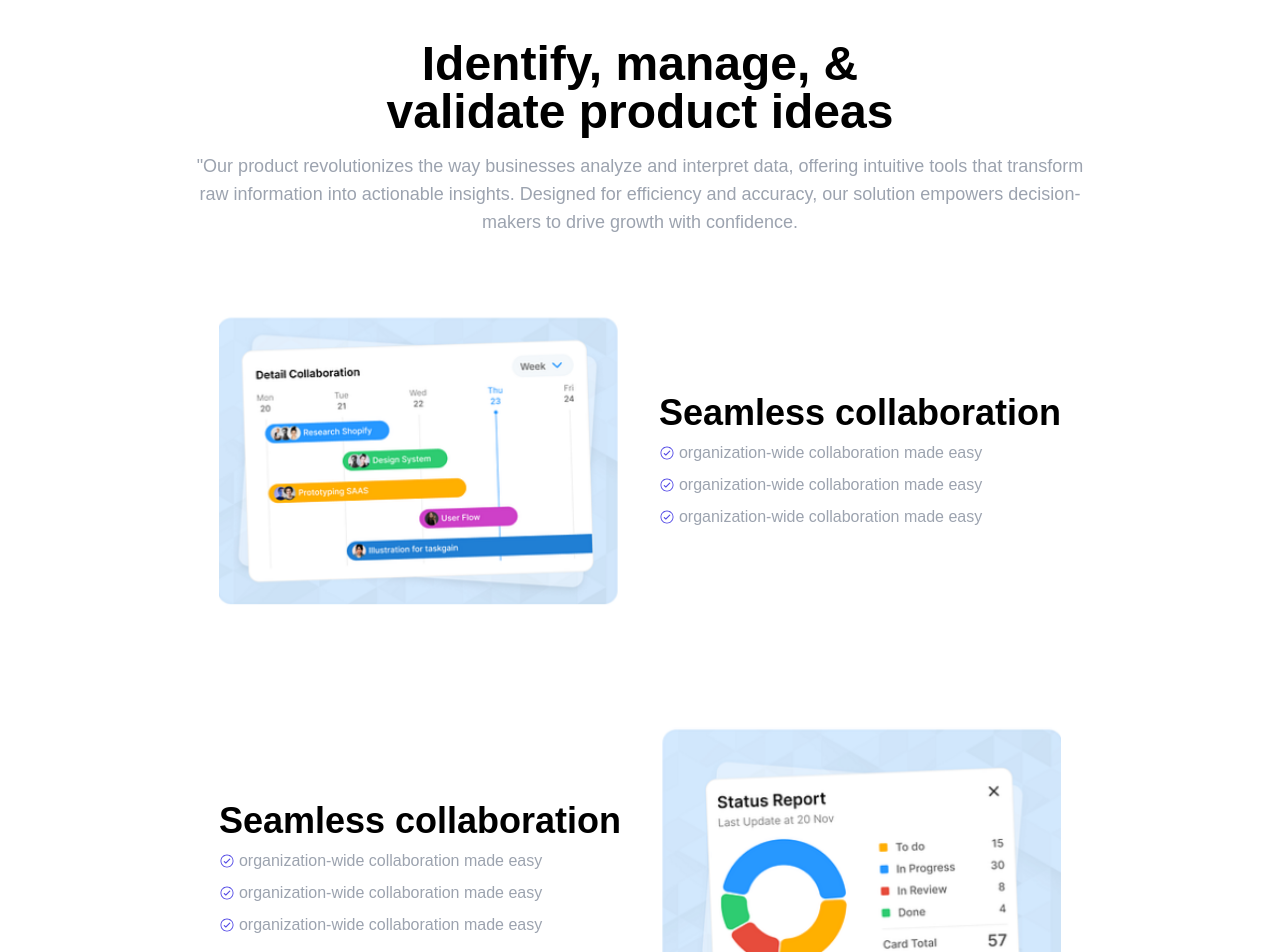
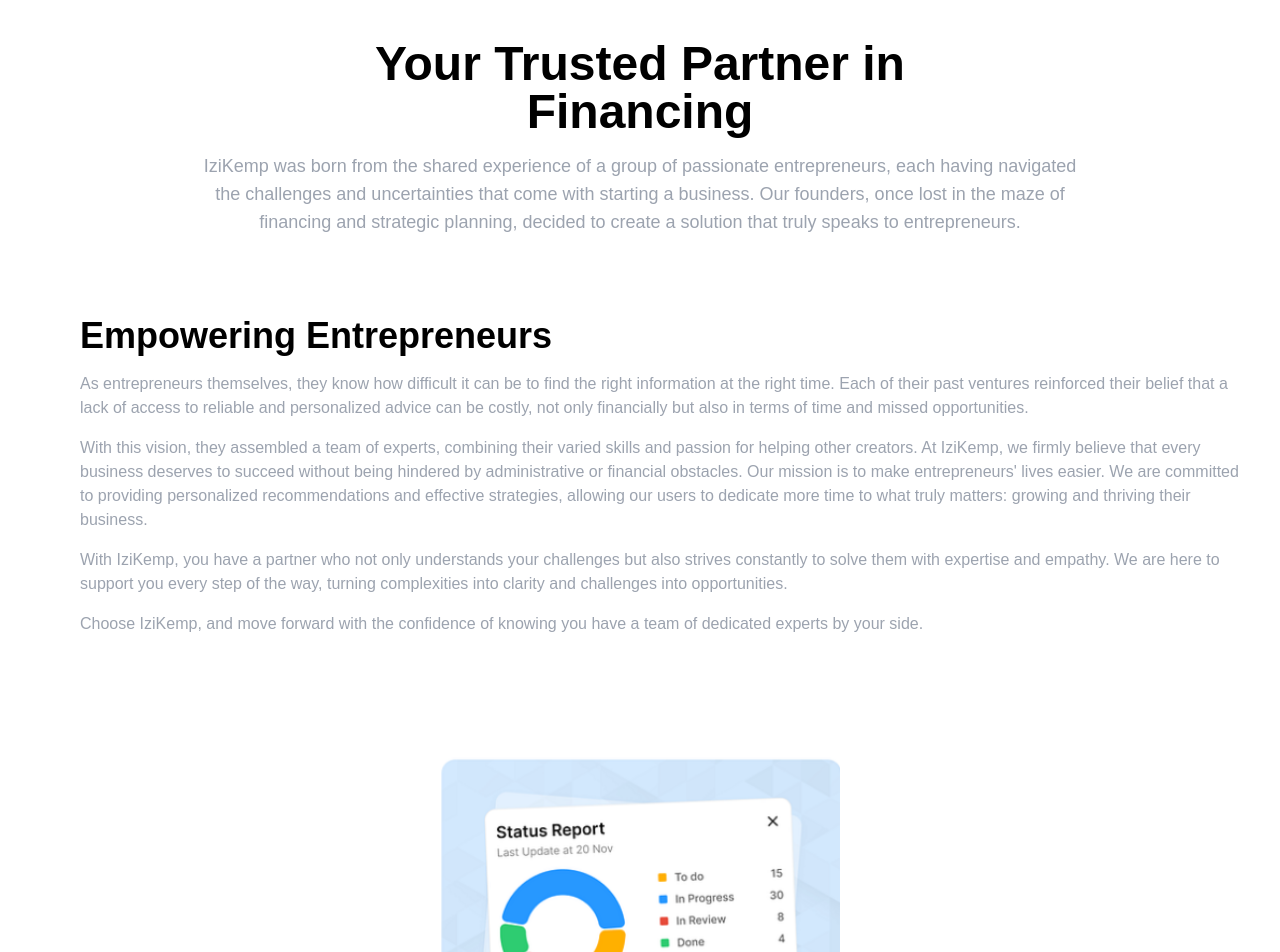
Before and after one commit to Snipbyte/report, a Next.js app: page /components/about/contentSection in a window 1280 px wide. Shown: the top 952 px of the page. Built offline with nearby package versions, Linux system fonts and the light colour scheme.

Commit message:
about us

```diff
--- a/src/app/components/about/contentSection/page.js
+++ b/src/app/components/about/contentSection/page.js
@@ -5,63 +5,46 @@
   return (
     <div>
       <h3 className="lg:text-5xl text-2xl w-[600px] mx-auto font-bold text-center mt-10">
-        Identify, manage, & validate product ideas
+      Your Trusted Partner in Financing
             </h3>
       <p className="text-lg text-paraColor text-center mt-4 w-[900px] mx-auto">
-      "Our product revolutionizes the way businesses analyze and interpret data, offering intuitive tools that transform raw information into actionable insights. Designed for efficiency and accuracy, our solution empowers decision-makers to drive growth with confidence.
+      IziKemp was born from the shared experience of a group of passionate entrepreneurs, each having navigated the challenges and uncertainties that come with starting a business. Our founders, once lost in the maze of financing and strategic planning, decided to create a solution that truly speaks to entrepreneurs.
       </p>
       <div className="flex items-center justify-center gap-10 p-10 mt-10">
   <div>
-        <Image className="w-[400px] rounded-md" src="/images/contentgraph.png" width={500} height={500}/>
+
   </div>
   <div>
-          <h2 className="text-4xl font-bold">Seamless collaboration</h2>
-          <div className="flex items-center gap-1 mt-2">
-            <IoIosCheckmarkCircleOutline className="text-hoverBtnColor" />
-            <p className="text-md text-paraColor">
-              organization-wide collaboration made easy
+    <h2 className="text-4xl font-bold">Empowering Entrepreneurs</h2>
+    <p className="text-md text-paraColor mt-4">
+      As entrepreneurs themselves, they know how difficult it can be to find the right information at the right time.
+      Each of their past ventures reinforced their belief that a lack of access to reliable and personalized advice
+      can be costly, not only financially but also in terms of time and missed opportunities.
     </p>
-          </div>
-          <div className="flex items-center gap-1 mt-2">
-            <IoIosCheckmarkCircleOutline className="text-hoverBtnColor" />
-            <p className="text-md text-paraColor">
-              organization-wide collaboration made easy
+    <p className="text-md text-paraColor mt-4">
+      With this vision, they assembled a team of experts, combining their varied skills and passion for helping other
+      creators. At IziKemp, we firmly believe that every business deserves to succeed without being hindered by
+      administrative or financial obstacles. Our mission is to make entrepreneurs' lives easier. We are committed to
+      providing personalized recommendations and effective strategies, allowing our users to dedicate more time to what
+      truly matters: growing and thriving their business.
     </p>
-          </div>
-          <div className="flex items-center gap-1 mt-2">
-            <IoIosCheckmarkCircleOutline className="text-hoverBtnColor" />
-            <p className="text-md text-paraColor">
-              organization-wide collaboration made easy
+    <p className="text-md text-paraColor mt-4">
+      With IziKemp, you have a partner who not only understands your challenges but also strives constantly to solve them
+      with expertise and empathy. We are here to support you every step of the way, turning complexities into clarity and
+      challenges into opportunities.
+    </p>
+    <p className="text-md text-paraColor mt-4">
+      Choose IziKemp, and move forward with the confidence of knowing you have a team of dedicated experts by your side.
     </p>
   </div>
 </div>
-      </div>
+
 <div className="flex items-center justify-center gap-10 p-10 mt-10">
   <div>
-          <h2 className="text-4xl font-bold">Seamless collaboration</h2>
-          <div className="flex items-center gap-1 mt-2">
-            <IoIosCheckmarkCircleOutline className="text-hoverBtnColor" />
-            <p className="text-md text-paraColor">
-              organization-wide collaboration made easy
-            </p>
-          </div>
-          <div className="flex items-center gap-1 mt-2">
-            <IoIosCheckmarkCircleOutline className="text-hoverBtnColor" />
-            <p className="text-md text-paraColor">
-              organization-wide collaboration made easy
-            </p>
-          </div>
-          <div className="flex items-center gap-1 mt-2">
-            <IoIosCheckmarkCircleOutline className="text-hoverBtnColor" />
-            <p className="text-md text-paraColor">
-              organization-wide collaboration made easy
-            </p>
+    <Image className="w-[400px] rounded-md" src="/images/contentdashboard2.png" width={500} height={500} />
   </div>
 </div>
-        <div>
-          <Image className="" src="/images/contentdashboard2.png" width={400} height={400}/>
-        </div>
-      </div>
+
     </div>
   );
 };
--- a/src/app/components/about/demoSection/page.js
+++ b/src/app/components/about/demoSection/page.js
@@ -1,4 +1,5 @@
 import Image from "next/image";
+import Link from "next/link";
 import React from "react";
 
 const DemoSection = () => {
@@ -11,9 +12,14 @@
         and discuss how it would fit into
         <br /> your processes!
       </h2>
-      <button className="w-32 rounded-full text-md text-white bg-btnColor hover:bg-hoverBtnColor  px-2 py-2 duration-700  mt-5">
-        Book Demo
-      </button>
+      <div className="my-5">
+        <Link
+          href="/login"
+          className="my-5 w-32 rounded-full text-md text-white bg-btnColor hover:bg-hoverBtnColor  px-2 py-2 duration-700  mt-5"
+        >
+          Book Demo
+        </Link>
+      </div>
       <div className="absolute top-0 bottom-[-100px] left-[700px] ">
         <Image
           className=" h-[300px] "
--- a/src/app/components/about/heroSection/page.js
+++ b/src/app/components/about/heroSection/page.js
@@ -6,11 +6,11 @@
     <div className="bg-lightCard p-5">
 
       <h3 className="lg:text-6xl text-3xl font-bold text-center ">
-        Collaborative solution <br />
-        <span className="text-hoverBtnColor">for large teams</span>{" "}
+      Your Trusted  <br />
+        <span className="text-hoverBtnColor">Partner in Financing</span>{" "}
       </h3>
       <p className="text-lg text-paraColor text-center mt-4 w-[900px] mx-auto">
-      Our team is committed to delivering accurate and insightful reports, combining data-driven analysis with expert perspectives to provide clear, actionable information. We strive to maintain the highest standards of integrity and transparency in all our reporting.
+      At IziKemp, our mission is to empower entrepreneurs with powerful tools and expert advice. Explore our story, meet our team, and find out how we can help turn your ambitions into achievements.
       </p>
       <div className="p-20">
         <Image
--- a/src/app/components/common/header/page.js
+++ b/src/app/components/common/header/page.js
@@ -71,6 +71,12 @@
             className="hover:underline hover:underline-offset-4 cursor-pointer hover:scale-110 transition ease-out hover:ease-in-out duration-300"
           >
             {t("Contact Us")}
+          </Link>
+          <Link
+            href="/calculator"
+            className="hover:underline hover:underline-offset-4 cursor-pointer hover:scale-110 transition ease-out hover:ease-in-out duration-300"
+          >
+            {t("Calculators")}
           </Link>
         </div>
         <div className="flex gap-4 items-center">
--- a/src/app/components/landingpage/ambitionCard/page.js
+++ b/src/app/components/landingpage/ambitionCard/page.js
@@ -1,23 +1,34 @@
-import Image from 'next/image'
-import React from 'react'
+import Image from "next/image";
+import Link from "next/link";
+import React from "react";
 
 const AmbitionCard = () => {
-    return (
-        <div className='lg:flex block my-10'>
-            <div className='w-full lg:w-[50%]'>
-                <Image className='w-full lg:h-[400px] h-full' src="/images/lp7.jpg" width={1000} height={1000} />
-            </div>
-            <div className='w-full   lg:w-[50%]  bg-lightCard shadow-2xl p-10'>
-                <p className='text-headingColor  text-3xl my-4'>Try IziKemp, generate
-                    your report instantly, and discuss with an expert today!</p>
-                <div className='flex justify-center'>
-                    <button className='w-60 text-center p-4 text-lg hover:duration-700 bg-btnColor text-white hover:bg-hoverBtnColor rounded-full my-4'>
-                        Start Your Simulation
-                    </button>
-                </div>
-            </div>
+  return (
+    <div className="lg:flex block my-10">
+      <div className="w-full lg:w-[50%]">
+        <Image
+          className="w-full lg:h-[400px] h-full"
+          src="/images/lp7.jpg"
+          width={1000}
+          height={1000}
+        />
+      </div>
+      <div className="w-full   lg:w-[50%]  bg-lightCard shadow-2xl p-10">
+        <p className="text-headingColor  text-3xl my-4">
+          Try IziKemp, generate your report instantly, and discuss with an
+          expert today!
+        </p>
+        <div className="flex justify-center">
+          <Link
+            href="/calculator"
+            className="w-60 text-center p-4 text-lg hover:duration-700 bg-btnColor text-white hover:bg-hoverBtnColor rounded-full my-4"
+          >
+            Start Your Simulation
+          </Link>
         </div>
-    )
-}
+      </div>
+    </div>
+  );
+};
 
-export default AmbitionCard
+export default AmbitionCard;
```
Also changed, not shown: src/app/components/landingpage/simulationCard/page.js (+25 -15 lines), src/app/components/landingpage/workCard/page.js (+52 -31 lines). Lines whose indentation alone changed are shown as unchanged.
